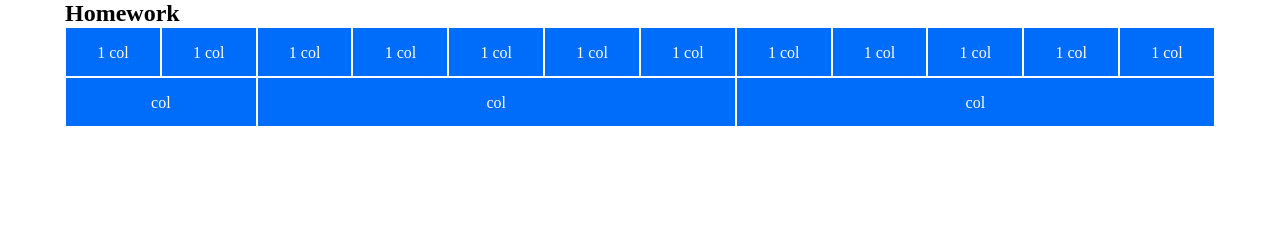
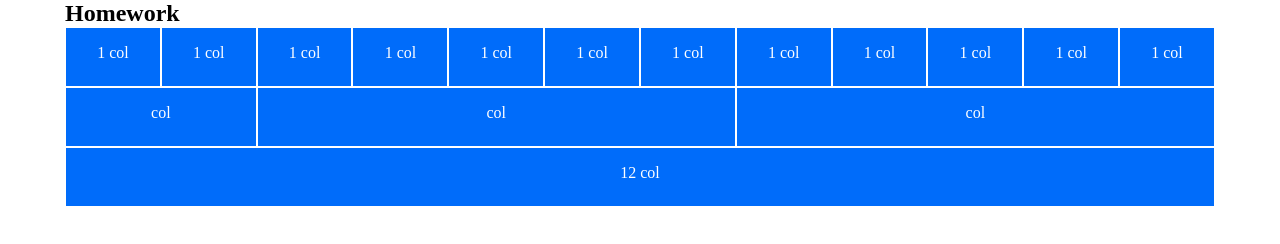
Before and after one commit to FRA2721/html-css-12bool, a plain HTML site: page index.html in a window 1280 px wide. Drawn offline with Linux system fonts and the light colour scheme.

Commit message:
section row 3

```diff
--- a/css/12bool.css
+++ b/css/12bool.css
@@ -50,3 +50,8 @@
     flex-basis: calc(100% / 12 * 5);
     max-width: calc(100% / 12 * 5);
 }
+
+.col-sm-12 {
+    flex-basis: calc(100% / 12 * 12);
+    max-width: calc(100% / 12 * 12);
+}
--- a/css/style.css
+++ b/css/style.css
@@ -1,6 +1,6 @@
 /* box */
 .box {
-    height: 50px;
+    height: 60px;
     background-color: #006cfa;
     border: 1px solid white;
     color: white;
--- a/index.html
+++ b/index.html
@@ -119,6 +119,14 @@
                 </div>
                 <!-- /section_row_2 -->
 
+                <!-- section_row_3 -->
+                <div class="row">
+                    <div class="col-sm-12">
+                        <div class="box">12 col</div>
+                    </div>
+                </div>
+                <!-- /section_row_3 -->
+        </div>
     </main>
     <!-- /main_section -->
 <!-- ------------------------------------------------------------- -->
```
